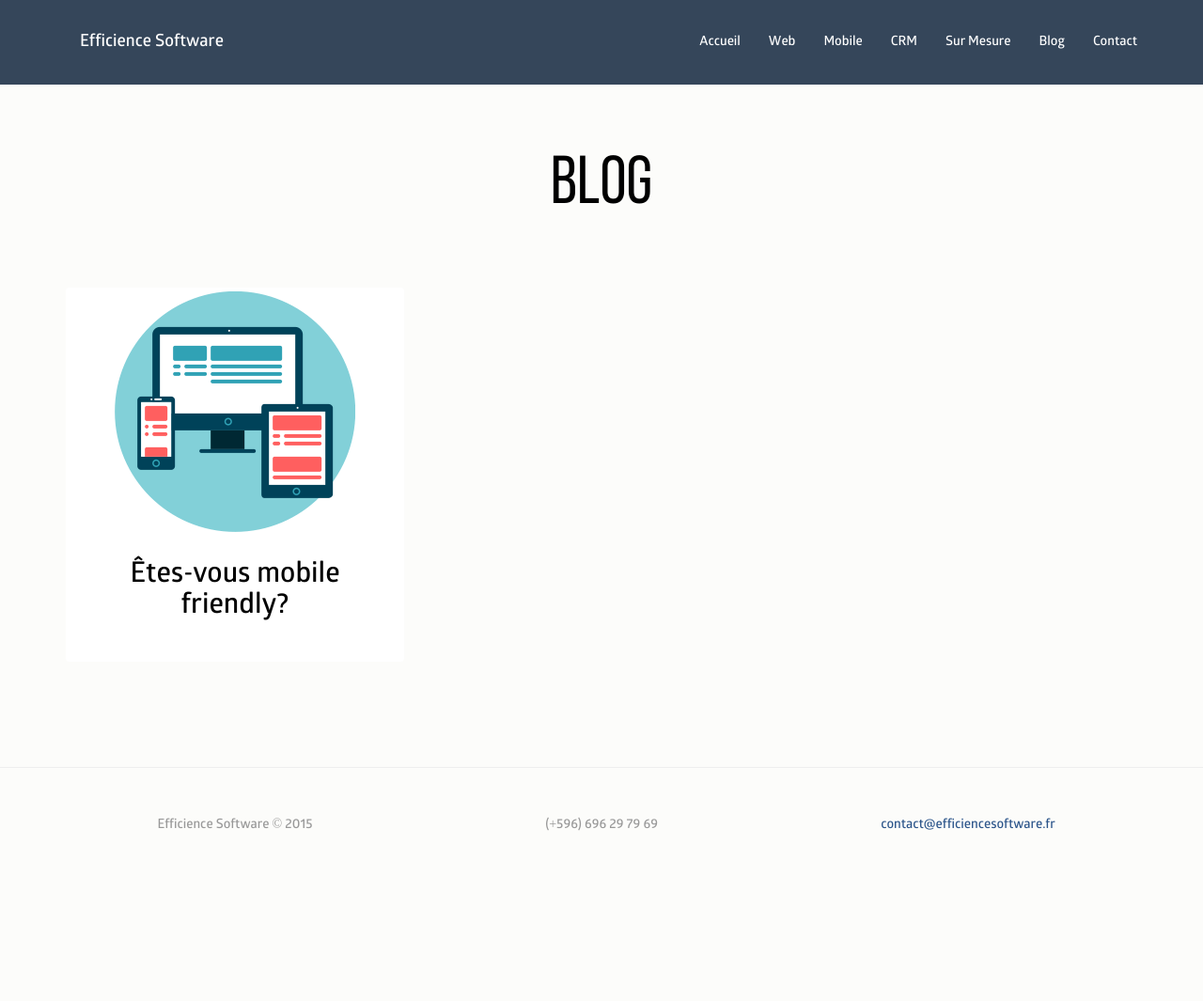
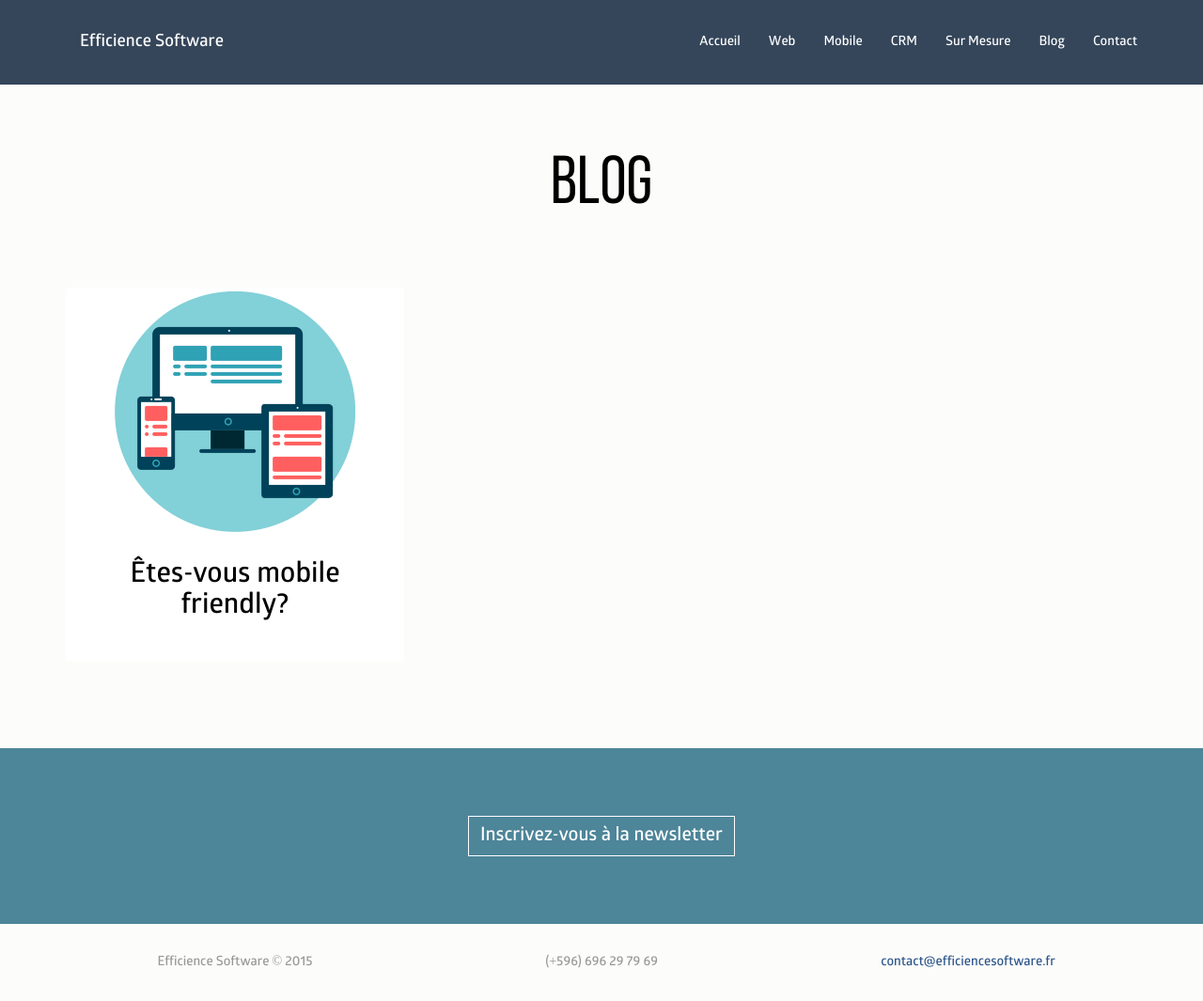
Before and after one commit to efficience-software/efficience-software.github.io, a Jekyll site: the page built from notes.html, in a window 1280 px wide and 1065 px high. Shown: the whole window at 94% size. Built offline with Jekyll 4.4.1, drawn with Linux system fonts in a browser that asks for light colours; nearby versions of some CDN libraries; some web fonts are replaced.

Commit message:
add newsletter subscription

```diff
--- a/_layouts/notes.html
+++ b/_layouts/notes.html
@@ -8,7 +8,13 @@
         <div class="container" id="content">
             {{ content }}
         </div>
-	<hr>
+
+		<section class="call-to-action">
+			<div class="container">
+				<a class="btn btn-default" target="_blank" href="http://eepurl.com/boFhBL" role="button">Inscrivez-vous à la newsletter</a>
+			</div>
+		</section>
+
     {% include footer.html %}
     {% include js.html %}
     </body>
```
